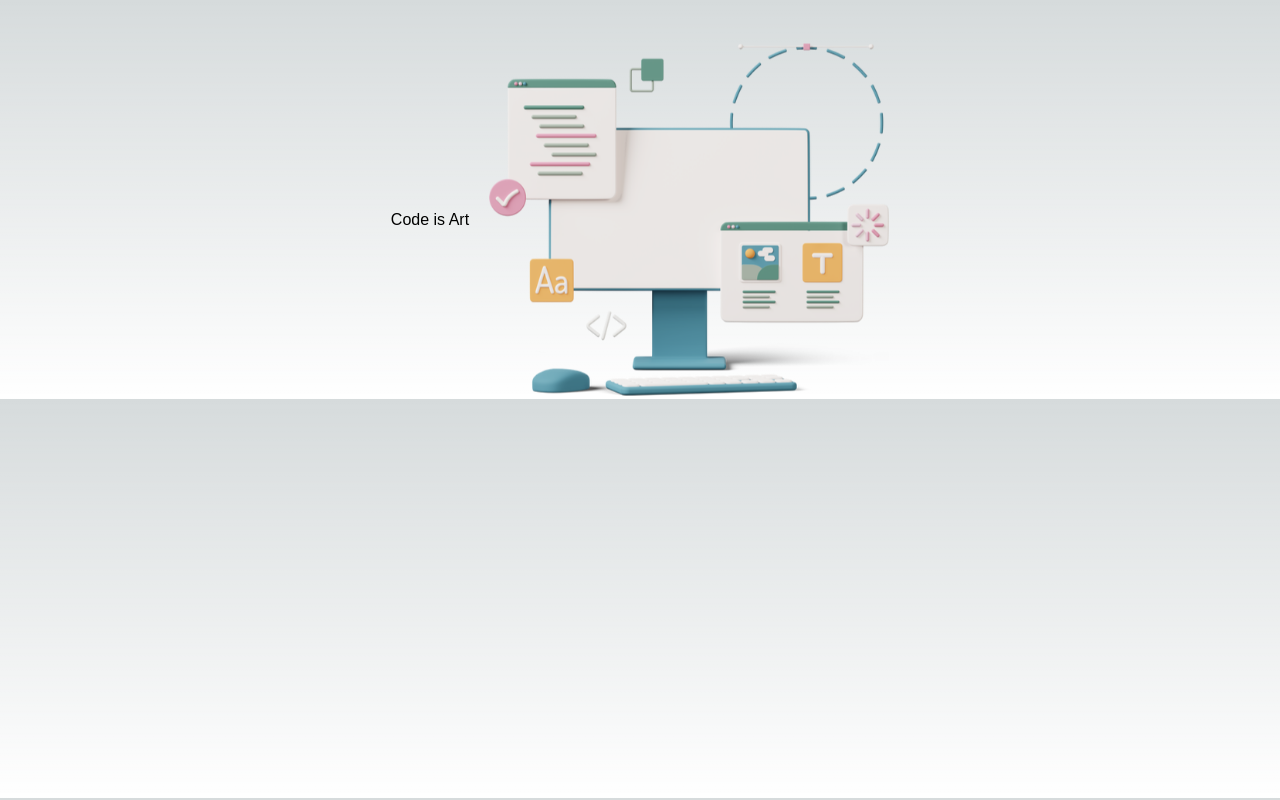
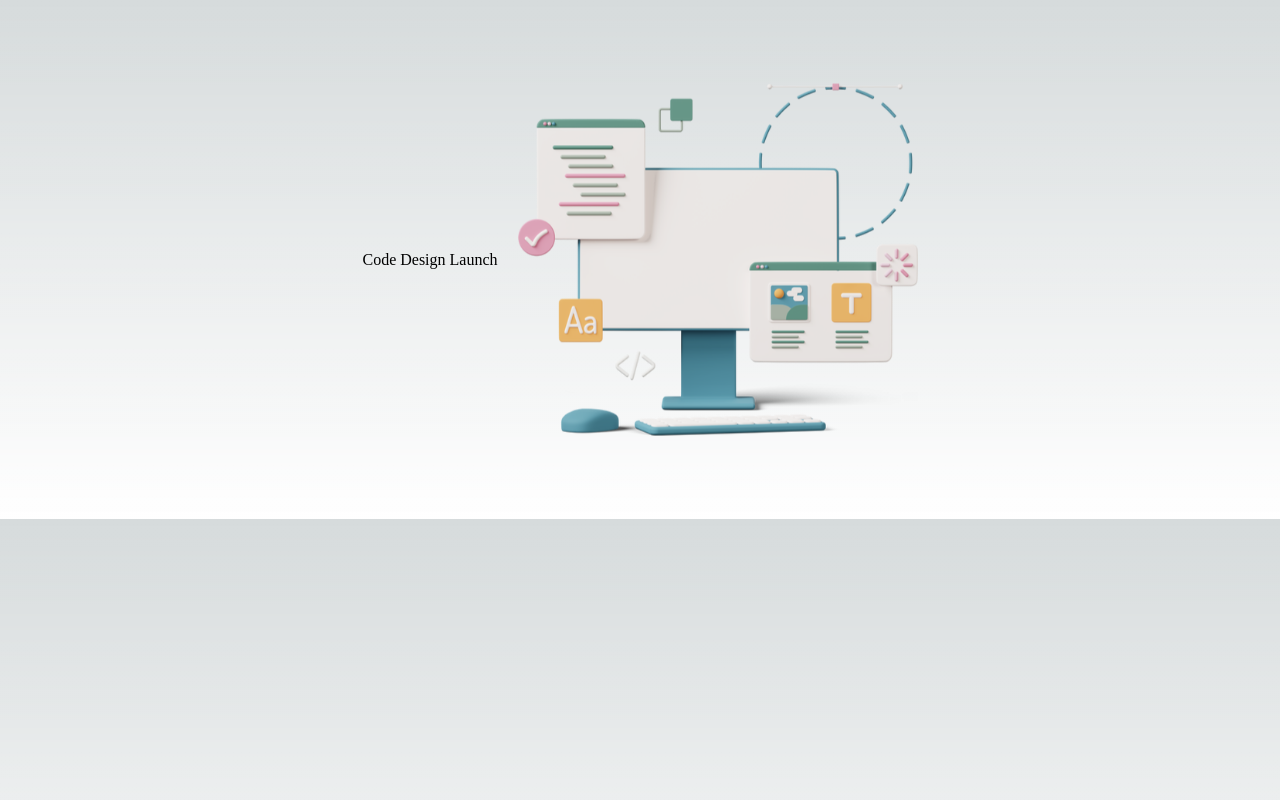
Before and after one commit to Abstract-Systems/AbstractSystems, a Next.js app in the folder abstractsystems/: page / in a window 1280 px wide. Built offline with nearby package versions, Linux system fonts and the light colour scheme.

Commit message:
Added fonts and bg

```diff
--- a/abstractsystems/app/globals.css
+++ b/abstractsystems/app/globals.css
@@ -2,6 +2,7 @@
 @tailwind components;
 @tailwind utilities;
 @import url('https://fonts.googleapis.com/css2?family=Barlow+Condensed:wght@400;600;700;900&display=swap');
+@import url('https://fonts.googleapis.com/css2?family=Sarpanch&display=swap');
 
 :root {
   --foreground-rgb: 0, 0, 0;
--- a/abstractsystems/app/layout.js
+++ b/abstractsystems/app/layout.js
@@ -12,6 +12,7 @@ export const metadata = {
 export default function RootLayout({ children }) {
   return (
     <html lang="en">
+
       <body>
         {children}
       </body>
--- a/abstractsystems/components/HeroSection.jsx
+++ b/abstractsystems/components/HeroSection.jsx
@@ -2,8 +2,8 @@ import Image from "next/image";
 
 const HeroSection = () => {
   return (
-    <div className="flex justify-center items-center mt-10">
-      <div className="text-center mr-5">Code is Art</div>
+    <div className="flex justify-center items-center my-20">
+      <div className="text-center mr-5 font-sarpanch">Code Design Launch</div>
 
       <div>
         <Image src="/images/computerscreen.png" width={400} height={400} alt="Abstract Systems Logo" />
--- a/abstractsystems/tailwind.config.js
+++ b/abstractsystems/tailwind.config.js
@@ -1,4 +1,5 @@
 /** @type {import('tailwindcss').Config} */
+
 module.exports = {
   content: [
     './pages/**/*.{js,ts,jsx,tsx,mdx}',
@@ -14,8 +15,13 @@ module.exports = {
       },
 
     },
+    colors: {
+      'backgroun-primary':"#2E2E2E",
+      'backgroun-secondary':"#D9D9D9",
+    },
     fontFamily: {
       sans: ['Barlow Condensed', 'sans-serif'],
+      sarpanch: ['Sarpanch'],
     },
     letterSpacing: {
       tightest: '-.075em',
```
